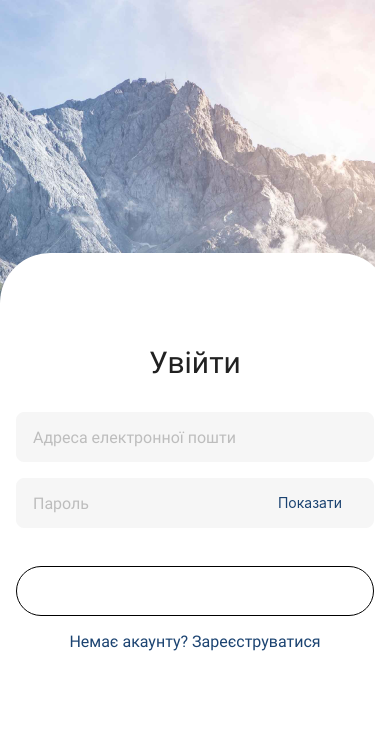
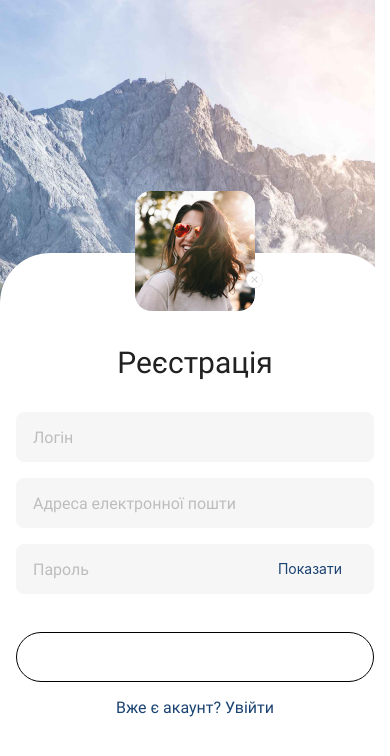
Before and after one commit to HelenaUa/hw-react-native-new, a React Native app: screen / in a window 390 px wide. Shown: the top 756 px of the page. Built offline with nearby package versions, Linux system fonts and the light colour scheme.

Commit message:
LoginScreen

```diff
--- a/App.js
+++ b/App.js
@@ -8,8 +8,8 @@ export default function App() {
    return (
      <View style={styles.container}>
        <ImageBackground style={styles.image} source={require('./assets/images/PhotoBG.png')}>
-         {/* <RegistrationScreen></RegistrationScreen> */}
-         <LoginScreen></LoginScreen>
+         <RegistrationScreen></RegistrationScreen>
+         {/* <LoginScreen></LoginScreen> */}
        </ImageBackground>
       <StatusBar style="auto" />
     </View>
--- a/Screens/LoginScreen.js
+++ b/Screens/LoginScreen.js
@@ -43,10 +43,6 @@ export default function LoginScreen() {
     return null;
   };
 
-    // useEffect(() => {
-    //     setIsShowKeyboard(false)
-    // }, [keyboardHide])
-
   const closeKeyboard = () => {
   Keyboard.dismiss();
   setIsShowKeyboard(false);
@@ -61,14 +57,13 @@ export default function LoginScreen() {
 
     return (
         <TouchableWithoutFeedback onPress={closeKeyboard}>
-            <View style={{ ...styles.container, height: isShowKeyboard ? 248 : 489}}>
-                <KeyboardAvoidingView behavior={Platform.OS === 'ios' ? 'padding' : 'height'}>
+            <View style={{ ...styles.container, flex: isShowKeyboard ? 0.58 : 0.75}}>
+                <KeyboardAvoidingView behavior={Platform.OS === "ios" ? "padding" : "height"}>
 
-
-               <View style={{...styles.form, width: dimentions, marginBottom: isShowKeyboard ? 16 : 27 }}>
+                  <View style={{...styles.form, width: dimentions, marginBottom: isShowKeyboard ? 16 : 27}}>
 
                     <View style={styles.header}>
-                      <Text style={{ fontFamily: 'Roboto-Regular', fontSize: 30, color: '#212121' }}>Увійти</Text>
+                      <Text style={{ fontFamily: 'Roboto-Regular', fontSize: 30, fontWeight: 500, color: '#212121' }}>Увійти</Text>
                     </View>
 
                     <View>
@@ -102,12 +97,12 @@ export default function LoginScreen() {
                                 activeOpacity={0.6}>
                       <Text style={styles.btnTitle}>Зареєструватися</Text>
                     </TouchableOpacity>
-
                   <View>
                     <Text style={styles.askLogo}>Немає акаунту? Зареєструватися</Text>
                   </View>
             </View>
             )}
+
                 </KeyboardAvoidingView>
             </View>
         </TouchableWithoutFeedback>
@@ -116,13 +111,10 @@ export default function LoginScreen() {
 
 const styles = StyleSheet.create({
   container: {
-    flex: 0.7,
+    // flex: 0.7,
     backgroundColor: "#fff",
     borderTopLeftRadius: 50,
     borderTopRightRadius: 50,
-    // position: 'relative',
-    // alignItems: 'flex-end',
-    // justifyContent: 'flex-end',
   },
   form: {
     marginHorizontal: 16,
@@ -130,26 +122,8 @@ const styles = StyleSheet.create({
   },
   header: {
     alignItems: 'center',
-    marginTop: 92,
-    marginBottom: 16,
-  },
-  avatar: {
-    width: 120,
-    height: 120,
-    borderRadius: 16,
-    position: 'absolute',
-    top: -154,
-    backgroundColor: '#f6f6f6',
-  },
-  addImage: {
-
-  },
-  addAvatar: {
-    position: 'absolute',
-    width: 25,
-    height: 25,
-    top: -78,
-    right: -72,
+    marginTop: 32,
+    marginBottom: 10,
   },
   input: {
     borderWidth: 1,
@@ -165,9 +139,6 @@ const styles = StyleSheet.create({
   seePass: {
     position: 'absolute',
     top: 16,
-    },
-  down: {
-
     },
   btn: {
     height: 50,
@@ -200,8 +171,4 @@ const styles = StyleSheet.create({
     fontSize: 16,
     fontFamily: 'Roboto-Regular',
   },
-  // header: {
-  //   alignItems: "center",
-  //   marginBottom: 120,
-  // },
 });
```
Lines whose indentation alone changed are shown as unchanged.
